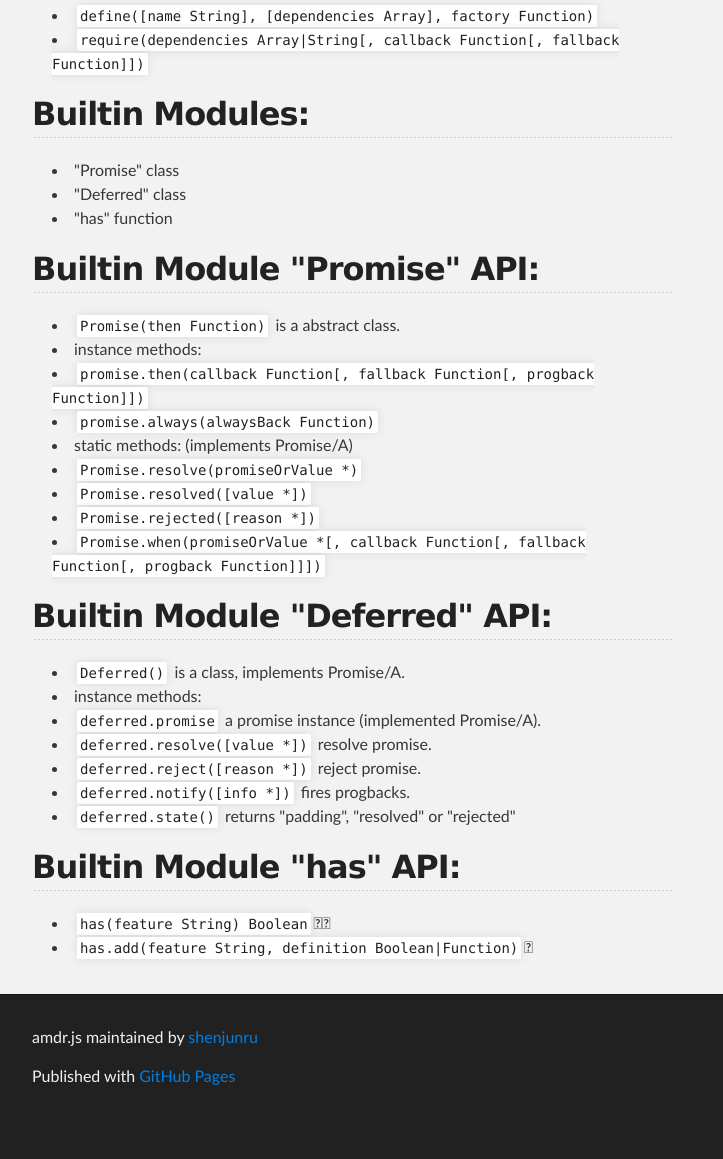
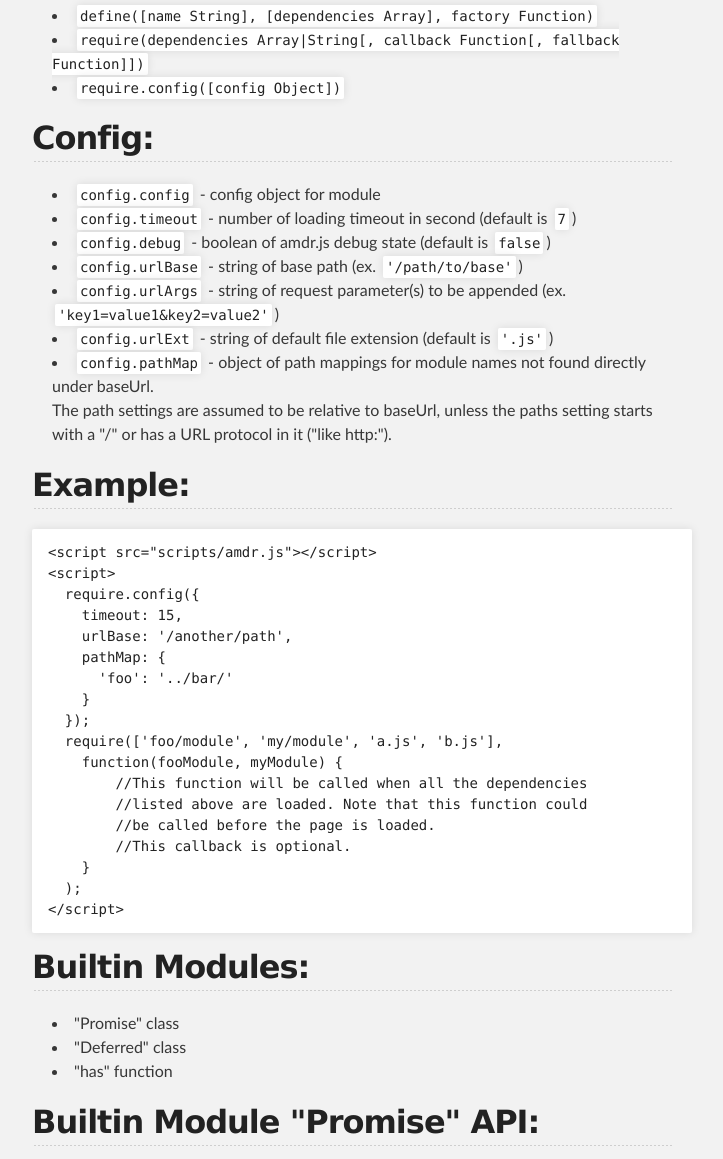
Before and after one commit to shenjunru/amdr, a plain HTML site: page index.html in a window 1280 px wide. Shown: the part 602-1761 px from the top of the page, without its empty margins (288-1011 px from the left). Before the commit the page ends 1725 px from the top, so only its background shows below. Drawn offline with Linux system fonts and the light colour scheme.

```diff
--- a/index.html
+++ b/index.html
@@ -47,7 +47,48 @@
 <ul>
 <li><code>define([name String], [dependencies Array], factory Function)</code></li>
 <li><code>require(dependencies Array|String[, callback Function[, fallback Function]])</code></li>
-</ul><h2>Builtin Modules:</h2>
+<li><code>require.config([config Object])</code></li>
+</ul><h2>Config:</h2>
+
+<ul>
+<li>
+<code>config.config</code> - config object for module</li>
+<li>
+<code>config.timeout</code> - number of loading timeout in second (default is <code>7</code>)</li>
+<li>
+<code>config.debug</code> - boolean of amdr.js debug state (default is <code>false</code>)</li>
+<li>
+<code>config.urlBase</code> - string of base path (ex. <code>'/path/to/base'</code>)</li>
+<li>
+<code>config.urlArgs</code> - string of request parameter(s) to be appended (ex. <code>'key1=value1&amp;key2=value2'</code>)</li>
+<li>
+<code>config.urlExt</code> - string of default file extension (default is <code>'.js'</code>)</li>
+<li>
+<code>config.pathMap</code> - object of path mappings for module names not found directly under baseUrl.<br>
+The path settings are assumed to be relative to baseUrl, unless the paths setting starts with a "/" or has a URL protocol in it ("like http:").</li>
+</ul><h2>Example:</h2>
+
+<pre><code>&lt;script src="scripts/amdr.js"&gt;&lt;/script&gt;
+&lt;script&gt;
+  require.config({
+    timeout: 15,
+    urlBase: '/another/path',
+    pathMap: {
+      'foo': '../bar/'
+    }
+  });
+  require(['foo/module', 'my/module', 'a.js', 'b.js'],
+    function(fooModule, myModule) {
+        //This function will be called when all the dependencies
+        //listed above are loaded. Note that this function could
+        //be called before the page is loaded.
+        //This callback is optional.
+    }
+  );
+&lt;/script&gt;
+</code></pre>
+
+<h2>Builtin Modules:</h2>
 
 <ul>
 <li>"Promise" class</li>
@@ -85,10 +126,8 @@
 </ul><h2>Builtin Module "has" API:</h2>
 
 <ul>
-<li>
-<code>has(feature String) Boolean</code></li>
-<li>
-<code>has.add(feature String, definition Boolean|Function)</code></li>
+<li><code>has(feature String) Boolean</code></li>
+<li><code>has.add(feature String, definition Boolean|Function)</code></li>
 </ul>
       </section>
     </div>
--- a/stylesheets/stylesheet.css
+++ b/stylesheets/stylesheet.css
@@ -1,5 +1,5 @@
 /*******************************************************************************
-Slate Theme for Github Pages
+Slate Theme for GitHub Pages
 by Jason Costello, @jsncostello
 *******************************************************************************/
 
```
Also changed, not shown: params.json (+1 -1 lines).
